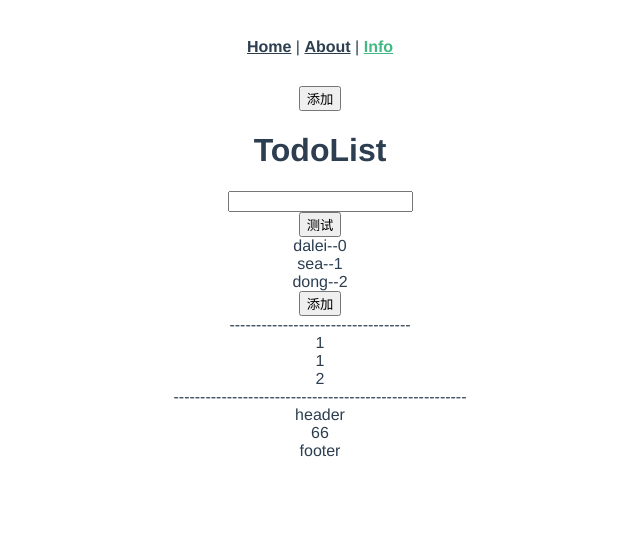
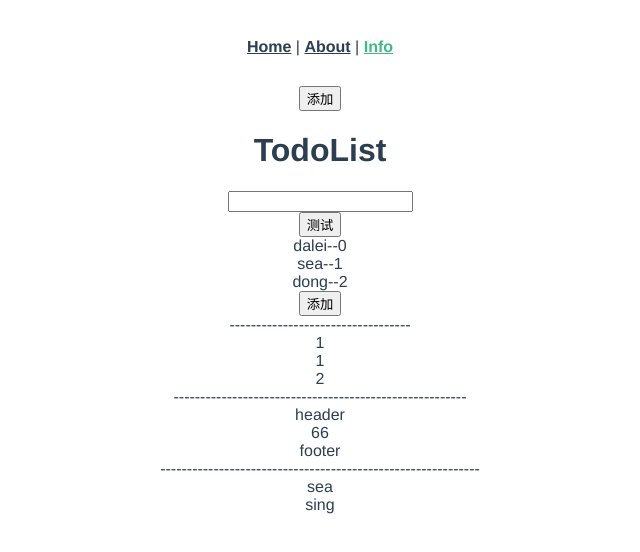
Before and after one commit to gegelei/vue-demo, a Vue app: page /info in a window 1280 px wide. Shown: the top 552 px of the page, without its empty margins (320-960 px from the left). Built offline with nearby package versions, Linux system fonts and the light colour scheme; the HTML template or start-up script is replaced by a standard one.

Commit message:
vue-test

```diff
--- /dev/null
+++ b/src/components/BusTest.vue
@@ -0,0 +1,27 @@
+<template>
+    <div @click="handleBus">{{newContent}}</div>
+</template>
+
+<script>
+  export default {
+      props: ['content'],
+      data: function() {
+          return {
+              msg: 66,
+              newContent: this.content,
+          }
+      },
+    name: 'BusTest',
+    methods: {
+        handleBus() {
+            this.bus.$emit('changeBus',this.newContent);
+        }
+    },
+      mounted: function () {
+          var self = this;
+          this.bus.$on('changeBus', function(val) {
+              self.newContent = val;
+          });
+      }
+  }
+</script>
--- a/src/views/Info.vue
+++ b/src/views/Info.vue
@@ -43,6 +43,13 @@
             </slotTest>
 
         </div>
+        ------------------------------------------------------------
+        <!--   非父子组件传值 bus/观察者模式 实现-->
+        <div>
+            <busTest content="sea"></busTest>
+            <busTest content="sing"></busTest>
+
+        </div>
     </div>
 </template>
 <script>
@@ -50,6 +57,10 @@
   import TodoItem from '../components/TodoItem'
   import Counter from '../components/Counter'
   import SlotTest from '../components/SlotTest'
+  import BusTest from '../components/BusTest'
+  import Vue from "vue";
+  //将bus属性挂载到所有的vue实例中
+  Vue.prototype.bus = new Vue();
 
   export default {
     name: 'info',
@@ -58,7 +69,7 @@
         'todo-item': TodoItem,
         'counter': Counter,
         'slotTest': SlotTest,
-
+        'busTest': BusTest,
     },
     data () {
       return {
@@ -105,7 +116,3 @@
   }
 
 </script>
-
-<style scoped>
-
-</style>
```
